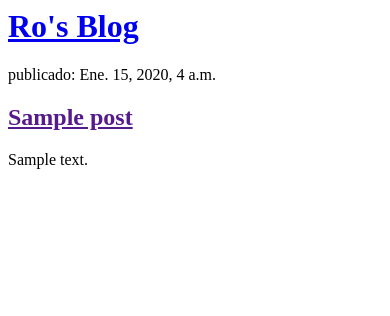
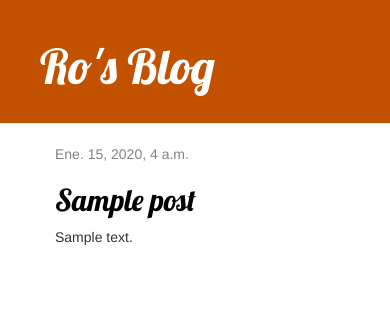
Before and after one commit to ro93martinez/my-first-blog, a Django app: page / in a window 390 px wide. Shown: the top 316 px of the page. Run offline with Django 3.2, Linux system fonts and the light colour scheme; tables that the repository leaves empty hold one stand-in row (values such as "Sample post"); some libraries are stand-ins or nearby versions.

Commit message:
Se da formato y se extienden plantillas.

```diff
--- /dev/null
+++ b/blog/static/css/blog.css
@@ -0,0 +1,46 @@
+.page-header {
+    background-color: #C25100;
+    margin-top: 0;
+    padding: 20px 20px 20px 40px;
+}
+
+.page-header h1, .page-header h1 a, .page-header h1 a:visited, .page-header h1 a:active {
+    color: #ffffff;
+    font-size: 36pt;
+    text-decoration: none;
+}
+
+.content {
+    margin-left: 40px;
+}
+
+h1, h2, h3, h4 {
+    font-family: 'Lobster', cursive;
+}
+
+.date {
+    color: #828282;
+}
+
+.save {
+    float: right;
+}
+
+.post-form textarea, .post-form input {
+    width: 100%;
+}
+
+.top-menu, .top-menu:hover, .top-menu:visited {
+    color: #ffffff;
+    float: right;
+    font-size: 26pt;
+    margin-right: 20px;
+}
+
+.post {
+    margin-bottom: 70px;
+}
+
+.post h2 a, .post h2 a:visited {
+    color: #000000;
+}
--- /dev/null
+++ b/blog/templates/blog/base.html
@@ -0,0 +1,24 @@
+{% load static %}
+<!DOCTYPE html>
+<html>
+	<head>
+		<link rel="stylesheet" href="//maxcdn.bootstrapcdn.com/bootstrap/3.2.0/css/bootstrap.min.css">
+		<link rel="stylesheet" href="//maxcdn.bootstrapcdn.com/bootstrap/3.2.0/css/bootstrap-theme.min.css">
+		<link rel="stylesheet" href="{% static 'css/blog.css' %}">
+		<link href="//fonts.googleapis.com/css?family=Lobster&subset=latin,latin-ext" rel="stylesheet" type="text/css">
+
+	</head>
+	<body>
+		<div class="page-header">
+			<h1><a href="/">Ro's Blog</a></h1>
+		</div>
+		<div class="content container">
+			<div class="row">
+				<div class="col-md-8">
+					{% block content %}
+					{% endblock %}
+				</div>
+			</div>
+		</div>
+	</body>
+</html>
--- a/blog/templates/blog/post_list.html
+++ b/blog/templates/blog/post_list.html
@@ -1,11 +1,13 @@
-<div>
-    <h1><a href="/">Ro's Blog</a></h1>
-</div>
+{% extends 'blog/base.html' %}
 
-{% for post in posts %}
-    <div>
-        <p> publicado: {{ post.published_date }}</p>
-        <h2><a href="">{{ post.title }}</a></h2>
-        <p>{{ post.text|linebreaksbr }}</p>
-    </div>
-{% endfor %}
+{% block content %}
+    {% for post in posts %}
+        <div class="post">
+            <div class="date">
+                {{ post.published_date }}
+            </div>
+            <h2><a href="{% url 'post_detail' pk=post.pk %}">{{ post.title }}</a></h2>
+            <p>{{ post.text|linebreaksbr }}</p>
+        </div>
+    {% endfor %}
+{% endblock %}
--- a/blog/urls.py
+++ b/blog/urls.py
@@ -3,4 +3,6 @@ from . import views
 
 urlpatterns = [
     path('', views.post_list, name='post_list'),
+    path('post/<int:pk>/', views.post_detail, name='post_detail'),
+
 ]
--- a/blog/views.py
+++ b/blog/views.py
@@ -1,4 +1,4 @@
-from django.shortcuts import render
+from django.shortcuts import render, get_object_or_404
 from django.utils import timezone
 from .models import Post
 
@@ -7,3 +7,7 @@ from .models import Post
 def post_list(request):
     posts = Post.objects.filter(published_date__lte=timezone.now()).order_by('published_date')
     return render(request, 'blog/post_list.html', {'posts': posts})
+
+def post_detail(request, pk):
+    post = get_object_or_404(Post, pk=pk)
+    return render(request, 'blog/post_detail.html', {'post': post})
```
Also changed, not shown: blog/templates/blog/post_detail.html (added, +13 -0 lines).
